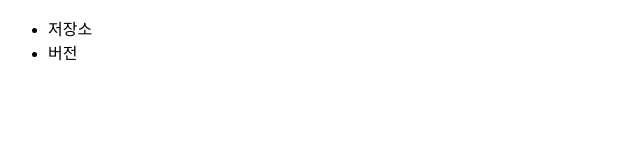
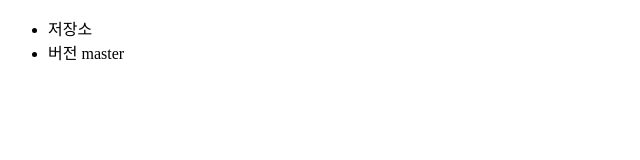
Before and after one commit to redHeadSet/JHJ_test, a plain HTML site: page index.html in a window 1280 px wide. Shown: the full height of the page, 0-640 px from the left. Drawn offline with Linux system fonts and the light colour scheme.

Commit message:
버전에 master 추

```diff
--- a/index.html
+++ b/index.html
@@ -6,7 +6,7 @@
 <body>
 	<ul>
 		<li>저장소</li>
-		<li>버전</li>
+		<li>버전 master</li>
 	</ul>
 </body>
 </html>
```
